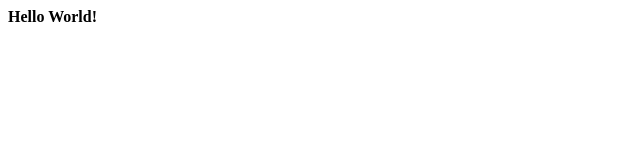
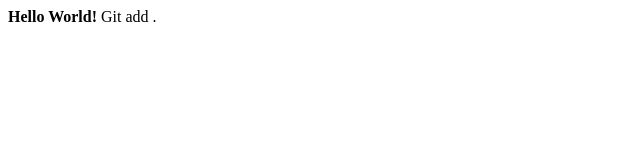
Before and after one commit to amrit-github/git-learning, a plain HTML site: page index.html in a window 1280 px wide. Shown: the full height of the page, 0-640 px from the left. Drawn offline with Linux system fonts and the light colour scheme.

Commit message:
Git add . command

```diff
--- a/index.html
+++ b/index.html
@@ -7,5 +7,6 @@
 </head>
 <body>
     <b>Hello World!</b>
+    Git add .
 </body>
 </html>
```
